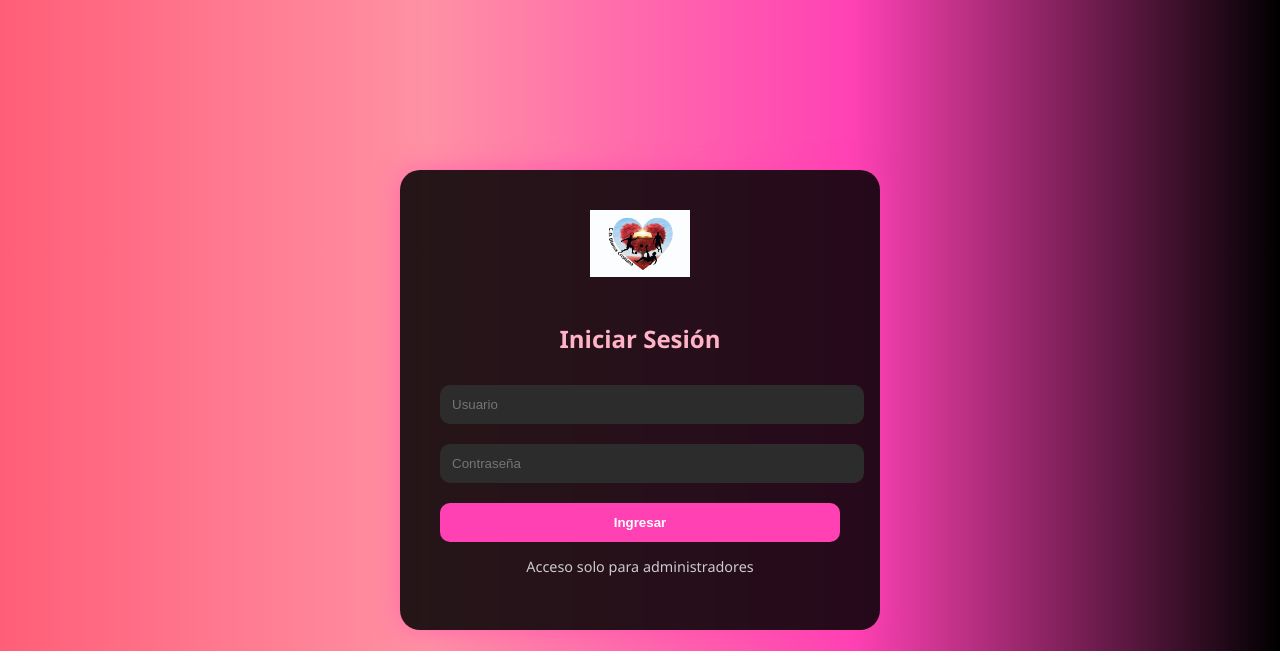
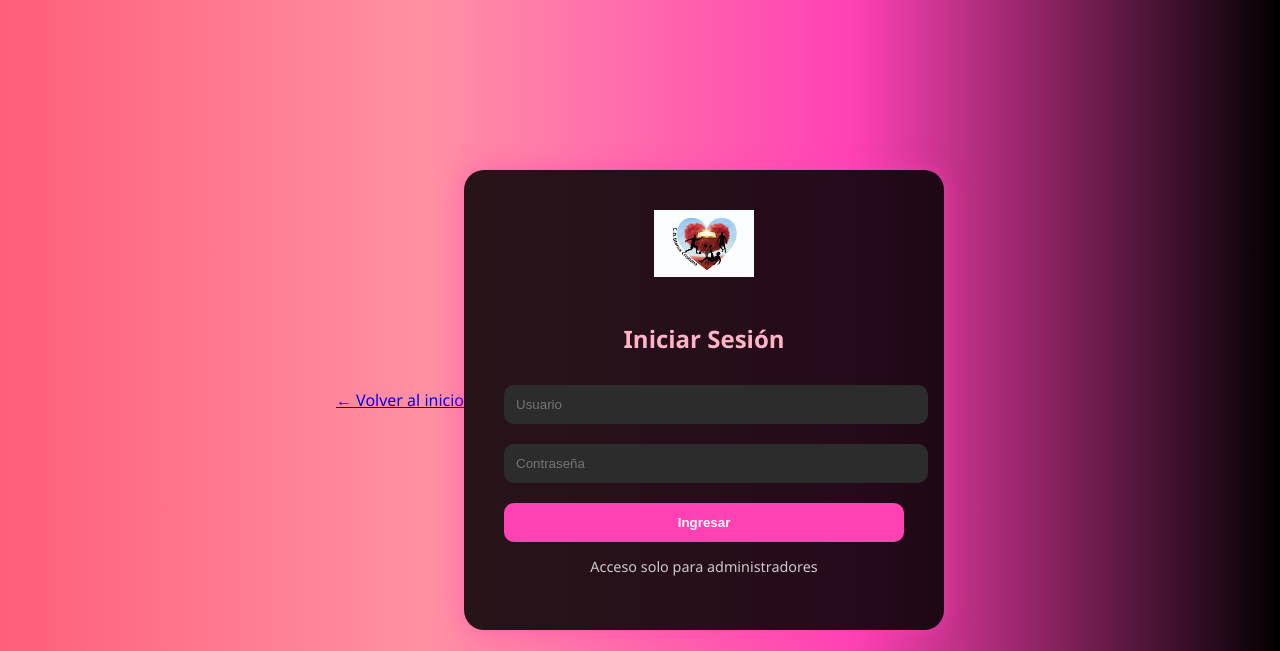
Before and after one commit to Luggutiu/Club-Deportivo-Blanca-Cristiana, a FastAPI app: page /login in a window 1280 px wide. Shown: the top 651 px of the page. Run offline with FastAPI, Linux system fonts and the light colour scheme; parts of the project's set-up code (start-up, migrations or seed data) failed here and were passed over.

Commit message:
🔍 Debug: 7activamoios

```diff
--- a/app/templates/login.html
+++ b/app/templates/login.html
@@ -85,6 +85,9 @@
   </style>
 </head>
 <body>
+
+   <a href="/" class="back-button">← Volver al inicio</a>
+
   <div class="login-box">
     <img src="{{ url_for('static', path='logo.png') }}" alt="Logo del Club">
     <h2>Iniciar Sesión</h2>
```
